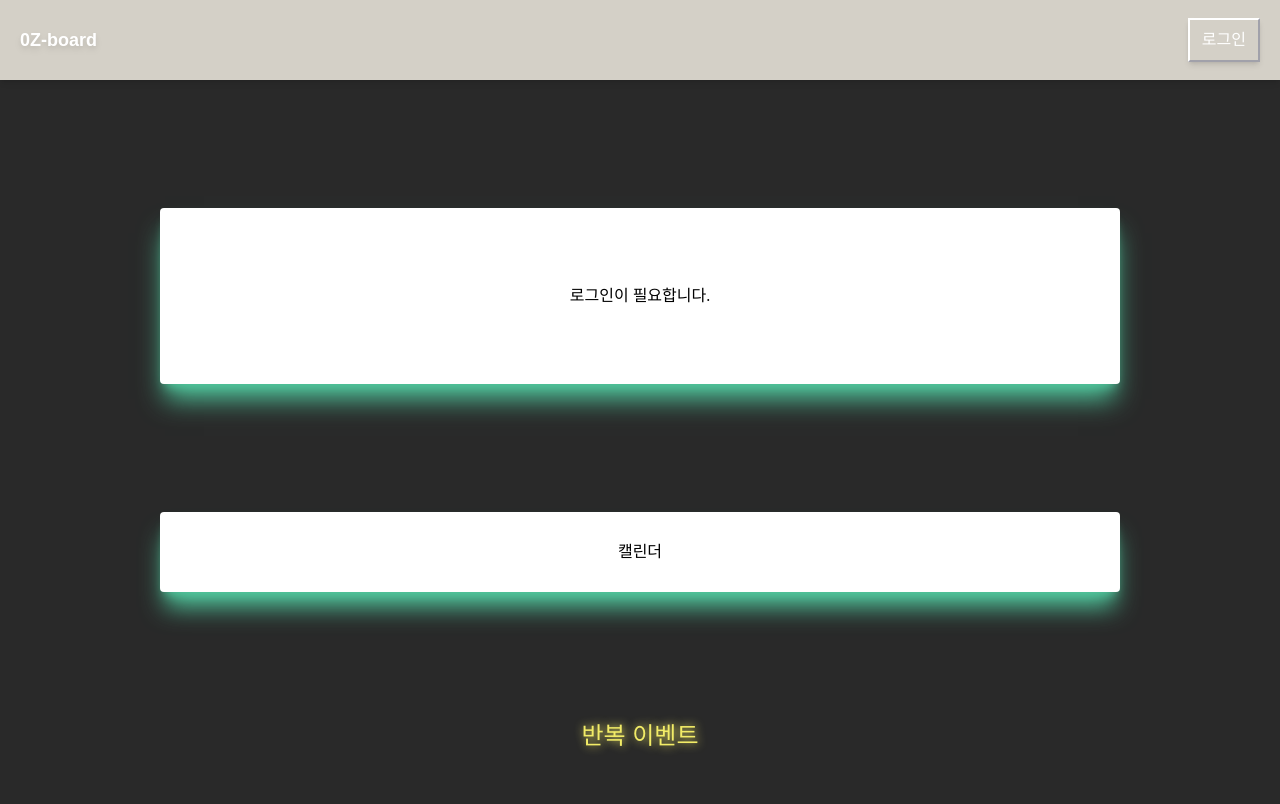
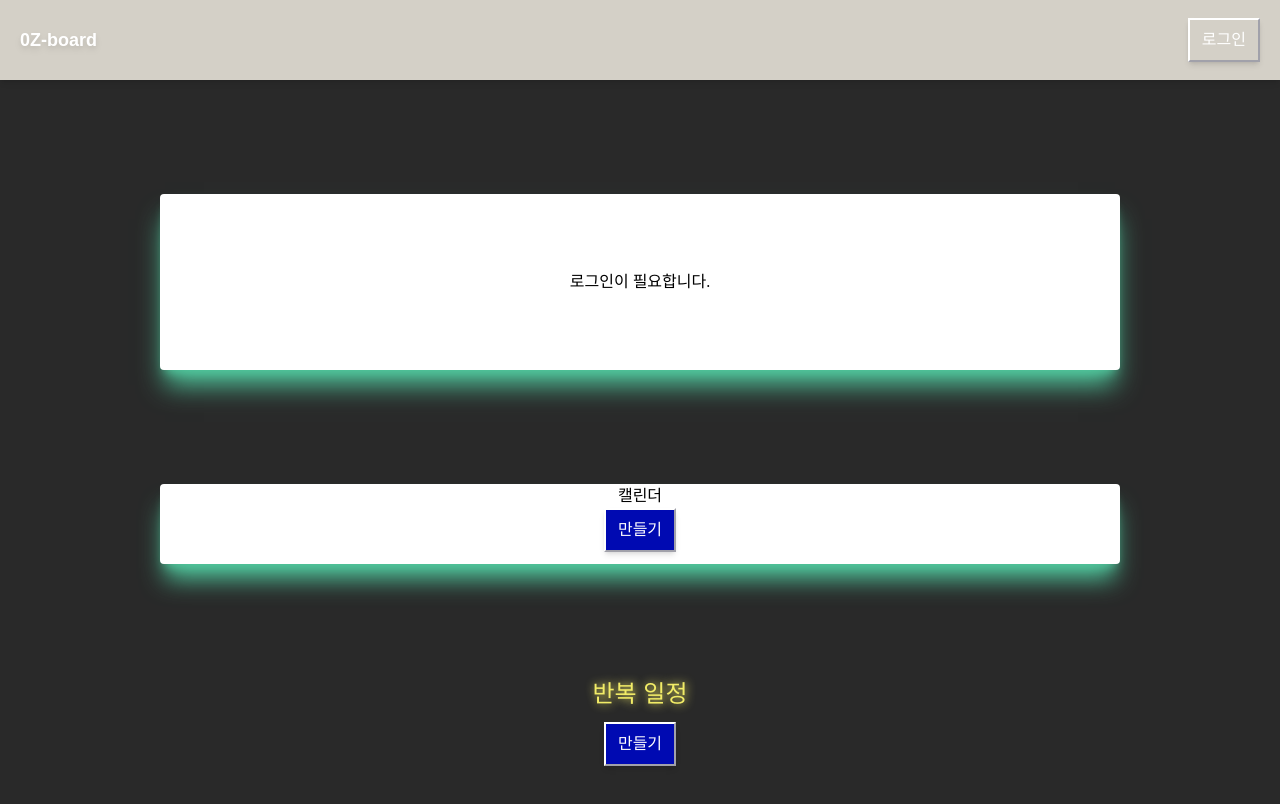
Before and after one commit to Y0ungZ/WizSched, a React (Vite) app: page / in a window 1280 px wide. Shown: the top 804 px of the page. Built offline with nearby package versions, Linux system fonts and the light colour scheme; no server answers; a web font is replaced by a local one.

Commit message:
style: 메인페이지 스타일 수정

```diff
--- a/src/pages/MainPage.tsx
+++ b/src/pages/MainPage.tsx
@@ -1,3 +1,4 @@
+import Button from '@/components/button/Button';
 import UserProfileSection from '@/components/sections/UserProfileSection';
 import { useAuthContext } from '@/contexts/AuthProvider';
 
@@ -9,11 +10,17 @@ const MainPage = () => {
       <div className="flex min-h-44 w-9/12 items-center justify-center rounded bg-white text-center shadow-xl shadow-green">
         {user ? <UserProfileSection user={user} /> : <span>로그인이 필요합니다.</span>}
       </div>
-      <div className="flex min-h-20 w-9/12 items-center justify-center rounded bg-white text-center shadow-xl shadow-green">
-        캘린더
+      <div className="min-h-20 w-9/12 flex-col items-center justify-center rounded bg-white text-center shadow-xl shadow-green">
+        <h2>캘린더</h2>
+        <Button variant="contained" color="primary">
+          만들기
+        </Button>
       </div>
-      <div>
-        <h2 className="textShadowYellow font-accent text-2xl text-yellow">반복 이벤트</h2>
+      <div className="flex-col items-center justify-center text-center">
+        <h2 className="textShadowYellow mb-3 font-accent text-2xl text-yellow">반복 일정</h2>
+        <Button variant="contained" color="primary">
+          만들기
+        </Button>
       </div>
     </div>
   );
```
